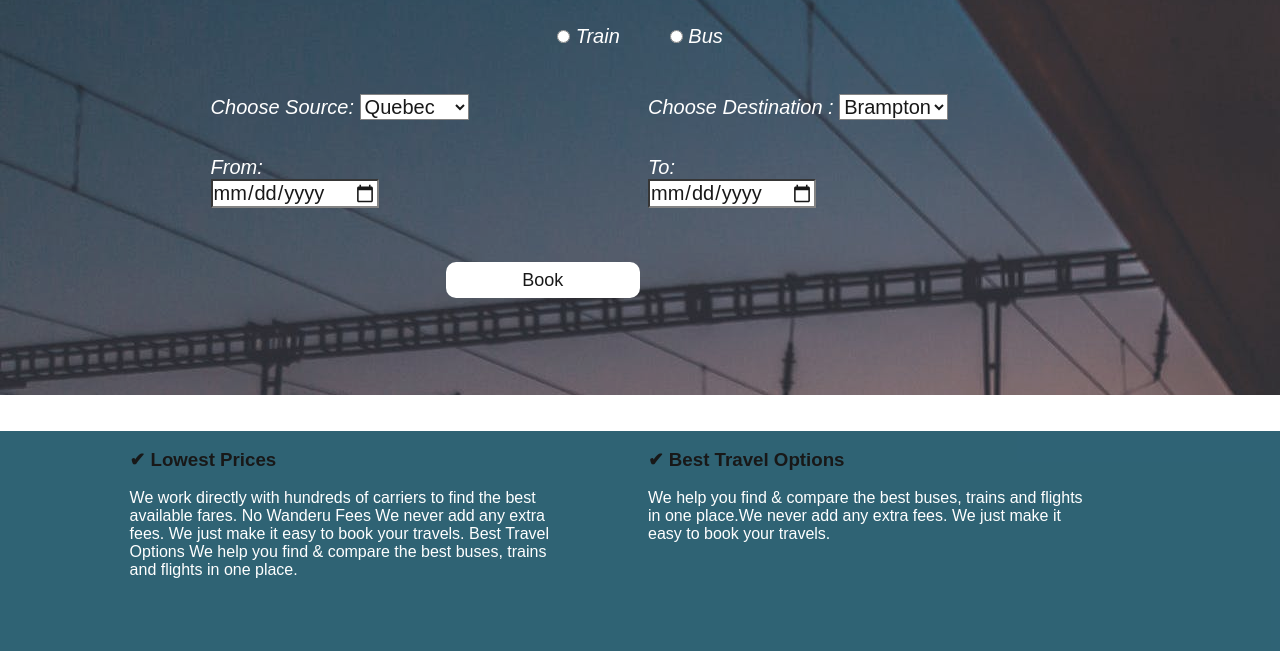
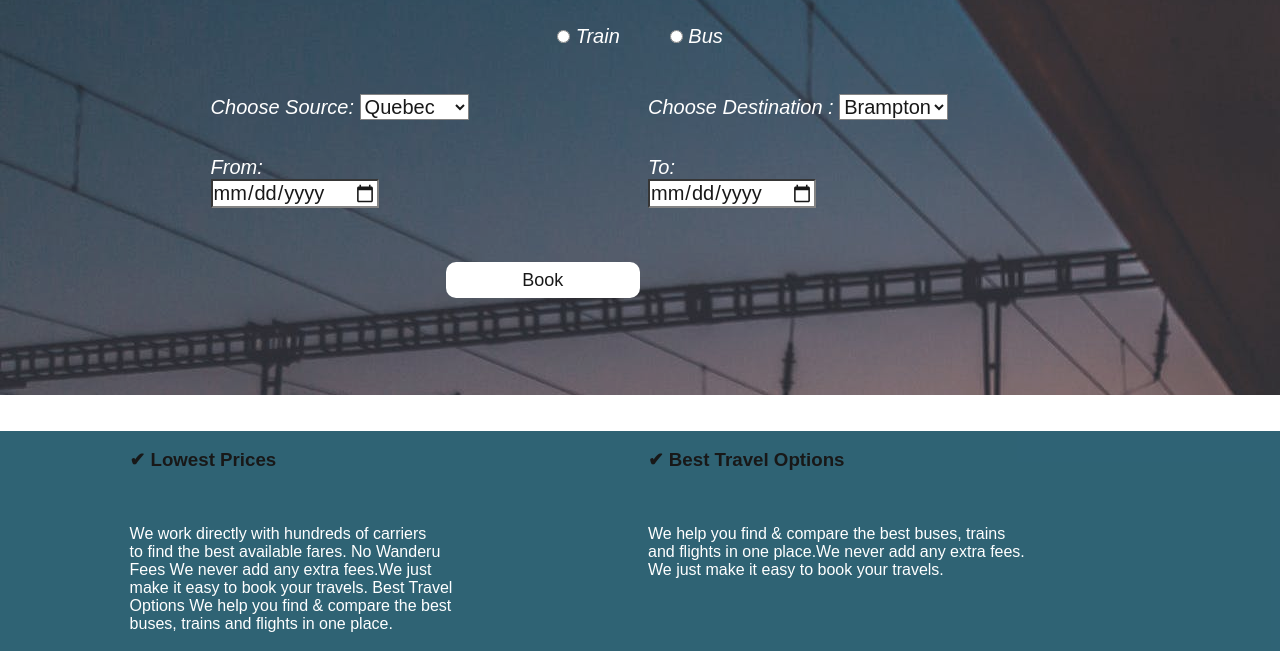
Before and after one commit to Alishathind27/HTMLproject, a plain HTML site: page train_busbooking.html in a window 1280 px wide. Shown: the part 301-952 px from the top of the page. Drawn offline with Linux system fonts and the light colour scheme.

Commit message:
final designing

```diff
--- a/train_busbooking.html
+++ b/train_busbooking.html
@@ -8,7 +8,7 @@
 
 
     <link rel="stylesheet" href="https://cdnjs.cloudflare.com/ajax/libs/font-awesome/4.7.0/css/font-awesome.min.css">
-    <title>Contact Page</title>
+    <title>Trainbus</title>
 
 
 
@@ -121,18 +121,20 @@
   <br>
   <div class="row">
     <div class="column">
-      <h3>✔︎ Lowest Prices</h3> <br>
-      <p>We work directly with hundreds of carriers to find the best available fares.
-      No Wanderu Fees
-      We never add any extra fees. We just make it easy to book your travels.
-      Best Travel Options
-      We help you find & compare the best buses, trains and flights in one place.</p>
+      <h3>✔︎ Lowest Prices</h3> <br><br><br>
+      <p>We work directly with hundreds of carriers <br> to find the best available fares.
+      No Wanderu<br>
+       Fees
+      We never add any extra fees.We just<br> make it easy to book your travels.
+      Best Travel<br> Options
+      We help you find & compare
+       the best <br>buses, trains and flights in one place.</p>
     </div>
     <div class="column">
 
-    <h3>✔︎ Best Travel Options</h3> <br>
+    <h3>✔︎ Best Travel Options</h3> <br><br><br>
     <p>
-    We help you find & compare the best buses, trains and flights in one place.We never add any extra fees. We just make it easy to book your travels.</p>
+    We help you find & compare the best buses, trains<br> and flights in one place.We never add any extra fees. <br>We just make it easy to book your travels.</p>
     </div>
   </div>
 
```
Also changed, not shown: aboutus.html (+1 -1 lines), flightbook.html (+1 -1 lines), hotelbook.html (+1 -1 lines), index.html (+6 -13 lines), register.html (+3 -3 lines).
